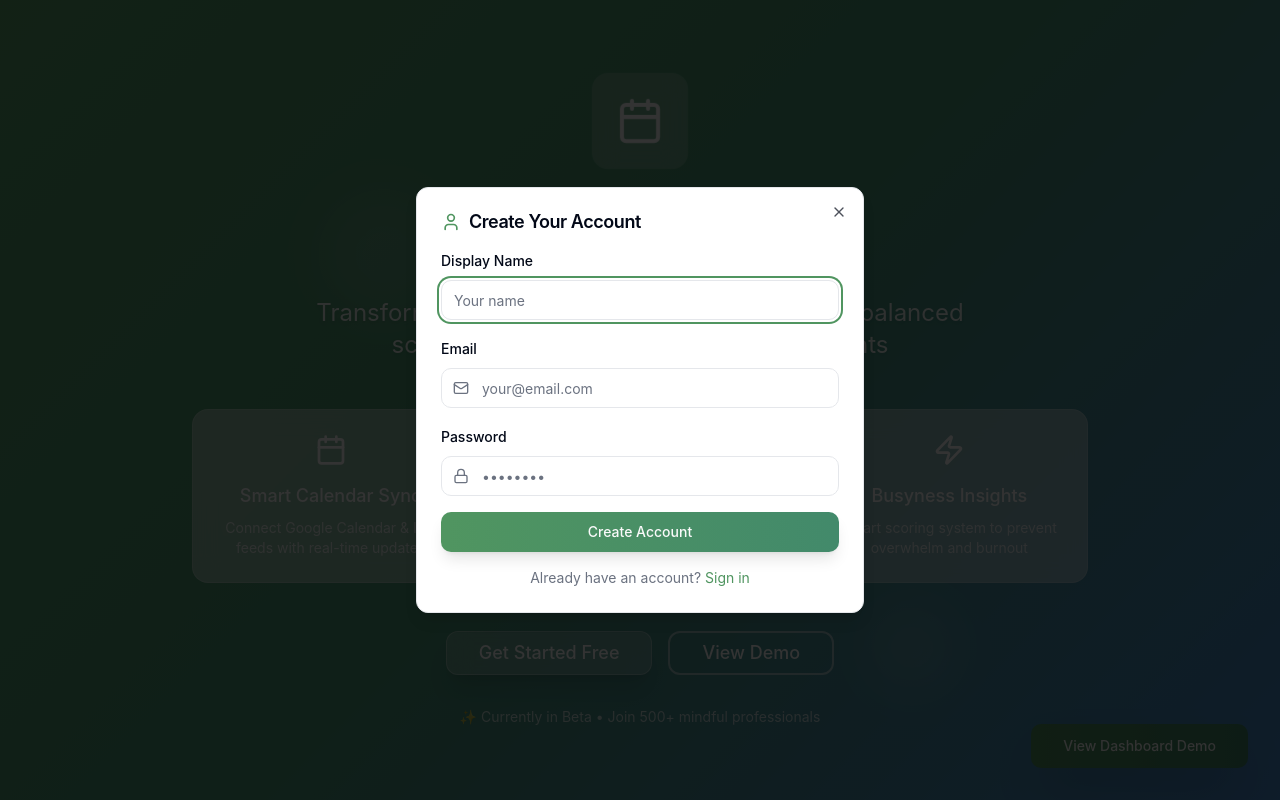
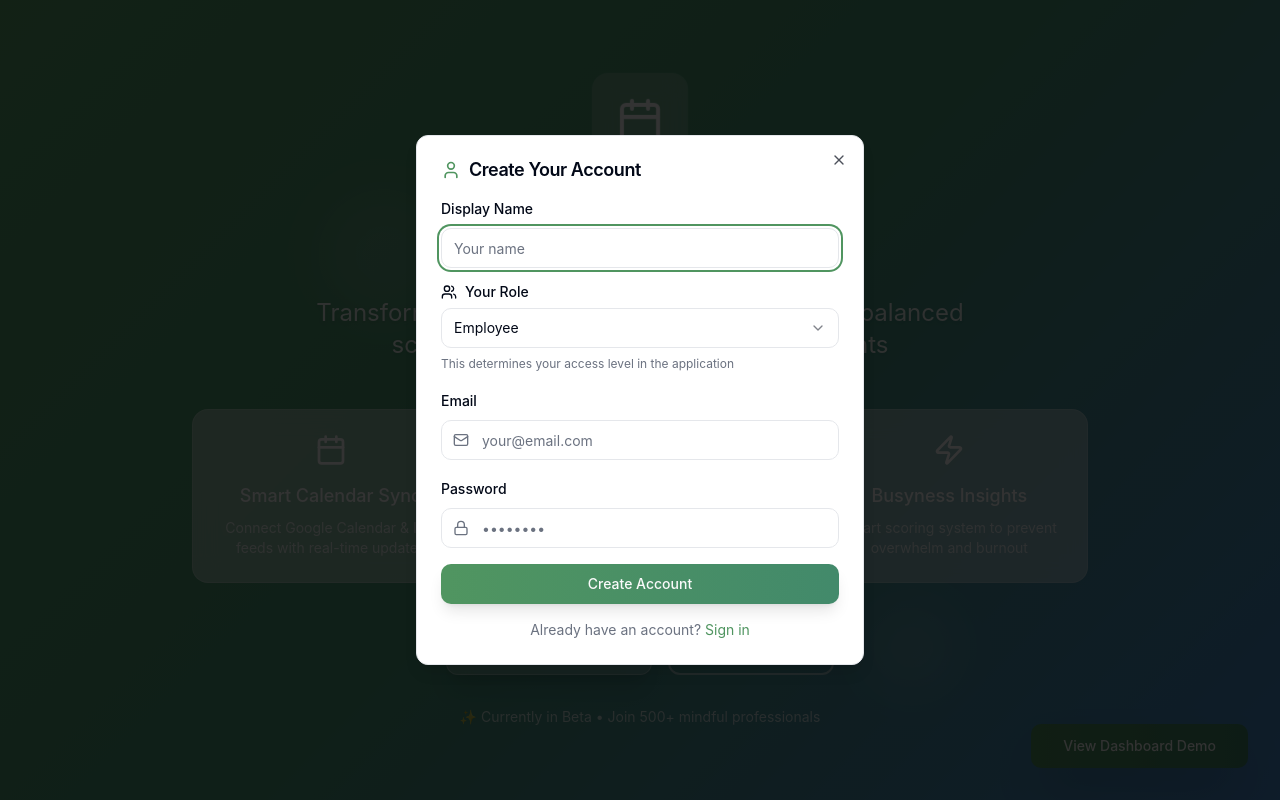
Before and after one commit to gurpreet200181/zensched, a React (Vite) app: page / in a window 1280 px wide. Both pictures are taken after a click on the button "Get Started Free". Shown: the top 800 px of the page. Built offline with nearby package versions, Linux system fonts and the light colour scheme.

Commit message:
Add role field to signup

```diff
--- a/src/components/AuthDialog.tsx
+++ b/src/components/AuthDialog.tsx
@@ -6,7 +6,8 @@ import { Input } from '@/components/ui/input';
 import { Label } from '@/components/ui/label';
 import { Form, FormControl, FormField, FormItem, FormLabel, FormMessage } from '@/components/ui/form';
 import { useForm } from 'react-hook-form';
-import { Calendar, Link, Mail, Lock, User, ExternalLink } from 'lucide-react';
+import { Calendar, Link, Mail, Lock, User, ExternalLink, Users } from 'lucide-react';
+import { Select, SelectContent, SelectItem, SelectTrigger, SelectValue } from '@/components/ui/select';
 import { supabase } from '@/integrations/supabase/client';
 import { useToast } from '@/hooks/use-toast';
 
@@ -21,6 +22,7 @@ interface AuthFormData {
   email: string;
   password: string;
   displayName?: string;
+  role?: 'user' | 'hr' | 'admin';
   timezone?: string;
 }
 
@@ -43,6 +45,7 @@ const AuthDialog = ({ open, onOpenChange }: AuthDialogProps) => {
       email: '',
       password: '',
       displayName: '',
+      role: 'user',
       timezone: Intl.DateTimeFormat().resolvedOptions().timeZone,
     },
   });
@@ -67,6 +70,7 @@ const AuthDialog = ({ open, onOpenChange }: AuthDialogProps) => {
               emailRedirectTo: `${window.location.origin}/dashboard`,
               data: {
                 display_name: data.displayName,
+                role: data.role,
                 timezone: data.timezone
               }
             }
@@ -234,6 +238,7 @@ const AuthDialog = ({ open, onOpenChange }: AuthDialogProps) => {
             <Form {...authForm}>
               <form onSubmit={authForm.handleSubmit(onAuthSubmit)} className="space-y-4">
                 {mode === 'signup' && (
+                  <>
                     <FormField
                       control={authForm.control}
                       name="displayName"
@@ -247,6 +252,36 @@ const AuthDialog = ({ open, onOpenChange }: AuthDialogProps) => {
                         </FormItem>
                       )}
                     />
+
+                    <FormField
+                      control={authForm.control}
+                      name="role"
+                      render={({ field }) => (
+                        <FormItem>
+                          <FormLabel className="flex items-center gap-2">
+                            <Users className="h-4 w-4" />
+                            Your Role
+                          </FormLabel>
+                          <Select onValueChange={field.onChange} defaultValue={field.value}>
+                            <FormControl>
+                              <SelectTrigger>
+                                <SelectValue placeholder="Select your role" />
+                              </SelectTrigger>
+                            </FormControl>
+                            <SelectContent>
+                              <SelectItem value="user">Employee</SelectItem>
+                              <SelectItem value="hr">HR Manager</SelectItem>
+                              <SelectItem value="admin">Administrator</SelectItem>
+                            </SelectContent>
+                          </Select>
+                          <p className="text-xs text-muted-foreground">
+                            This determines your access level in the application
+                          </p>
+                          <FormMessage />
+                        </FormItem>
+                      )}
+                    />
+                  </>
                 )}
 
                 <FormField
```
Lines whose indentation alone changed are shown as unchanged.
